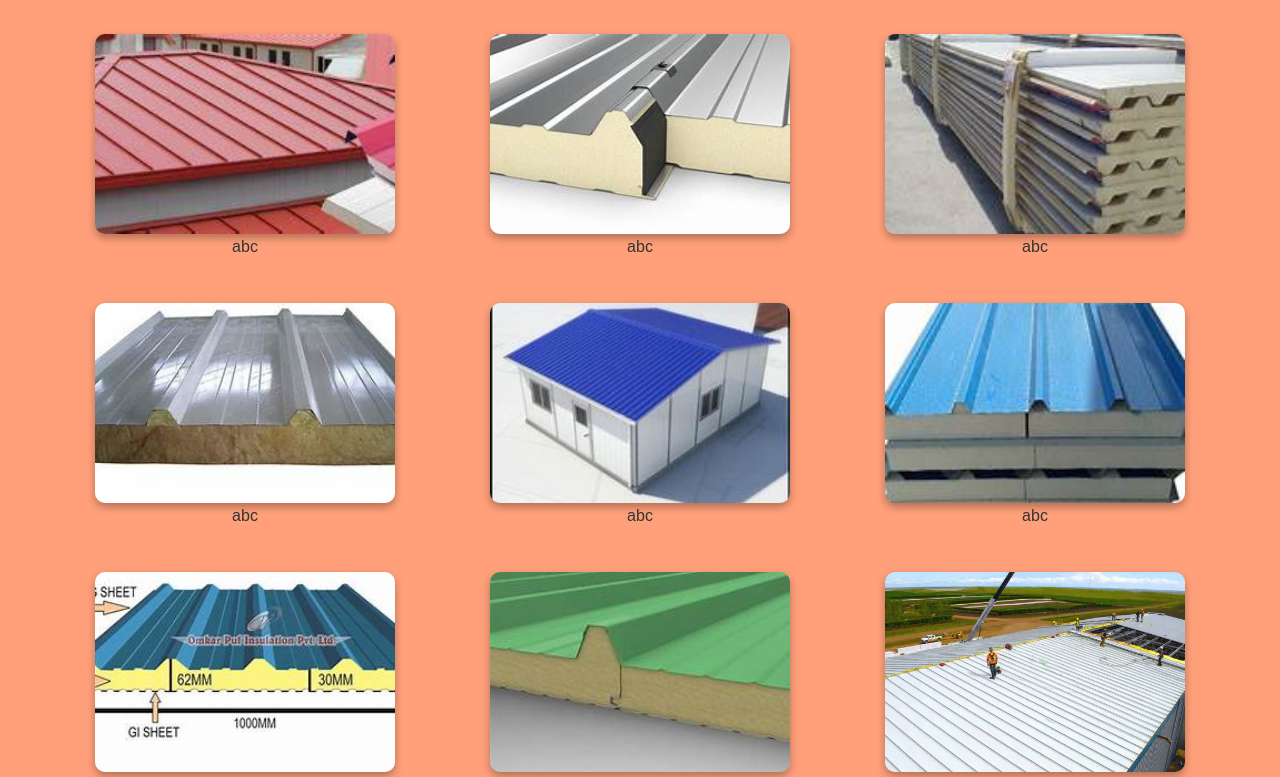
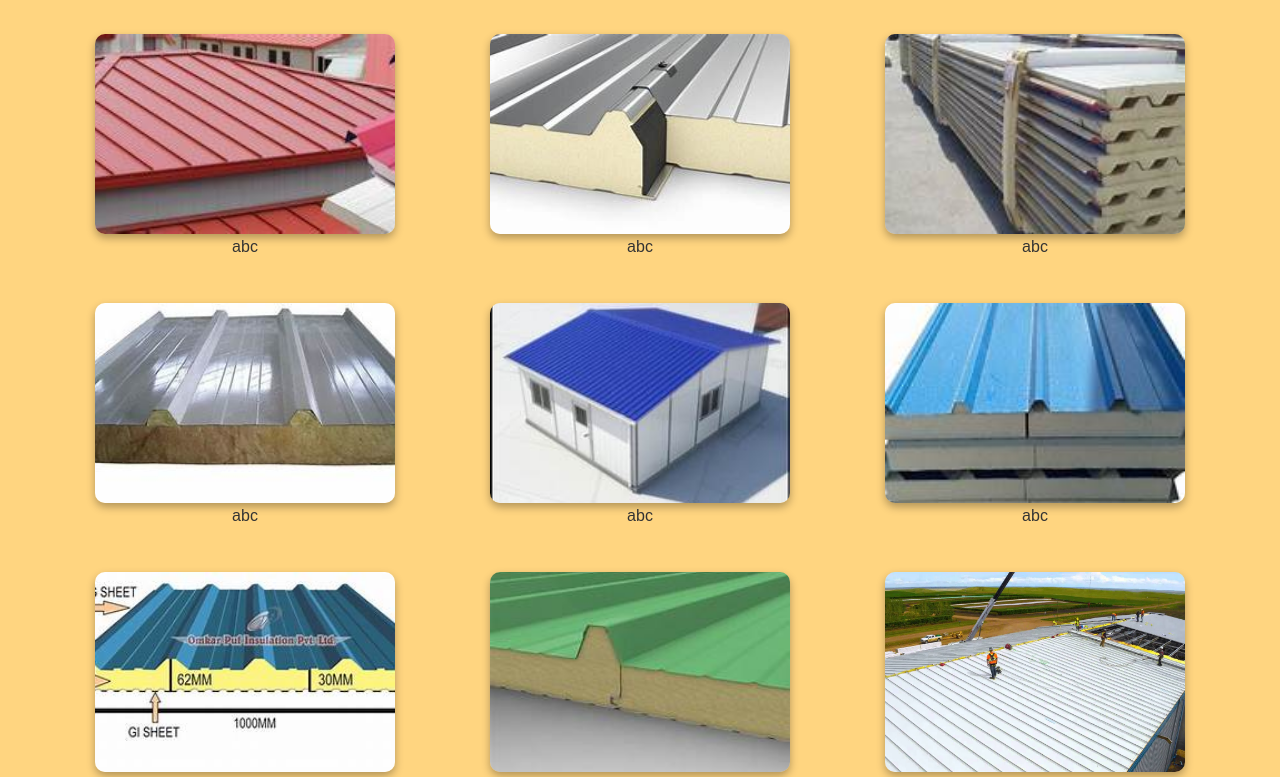
Before and after one commit to SumithBandela/AbhinavTraders, a plain HTML site: page index.html in a window 1280 px wide. Shown: the part 140-917 px from the top of the page. Drawn offline with Linux system fonts and the light colour scheme.

Commit message:
Update index.html

```diff
--- a/index.html
+++ b/index.html
@@ -8,7 +8,7 @@
         body {
             font-family: 'Poppins', sans-serif;
             text-align: center;
-            background-color: hsl(17, 100%, 74%);
+            background-color: #FFD580;
             padding: 20px;
             color: #333;
         }
```
